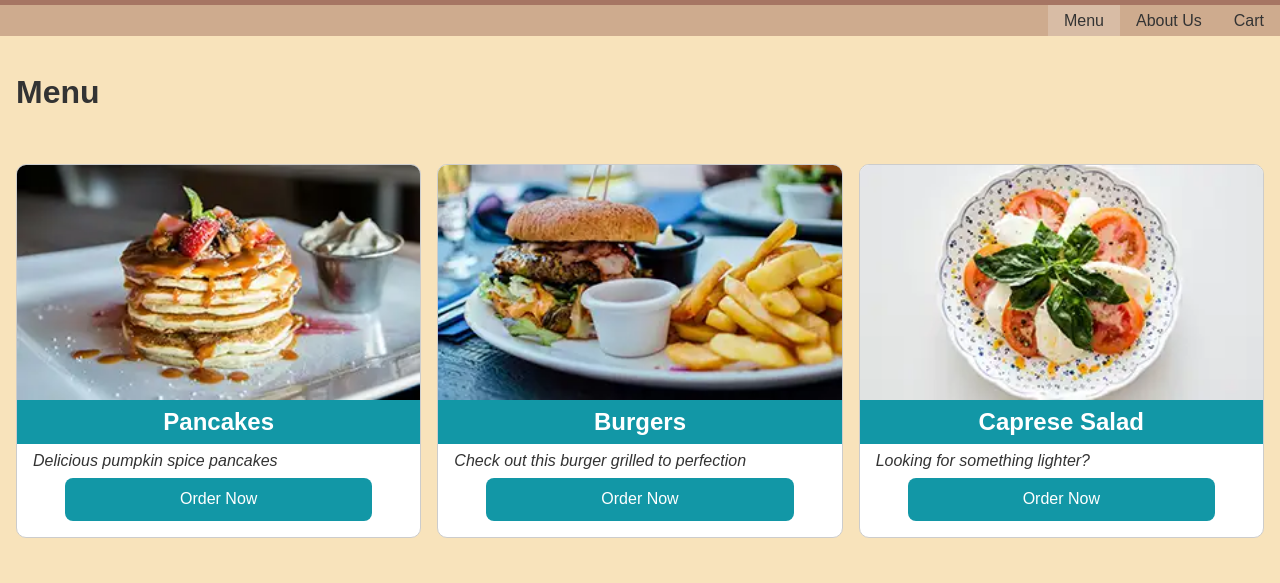
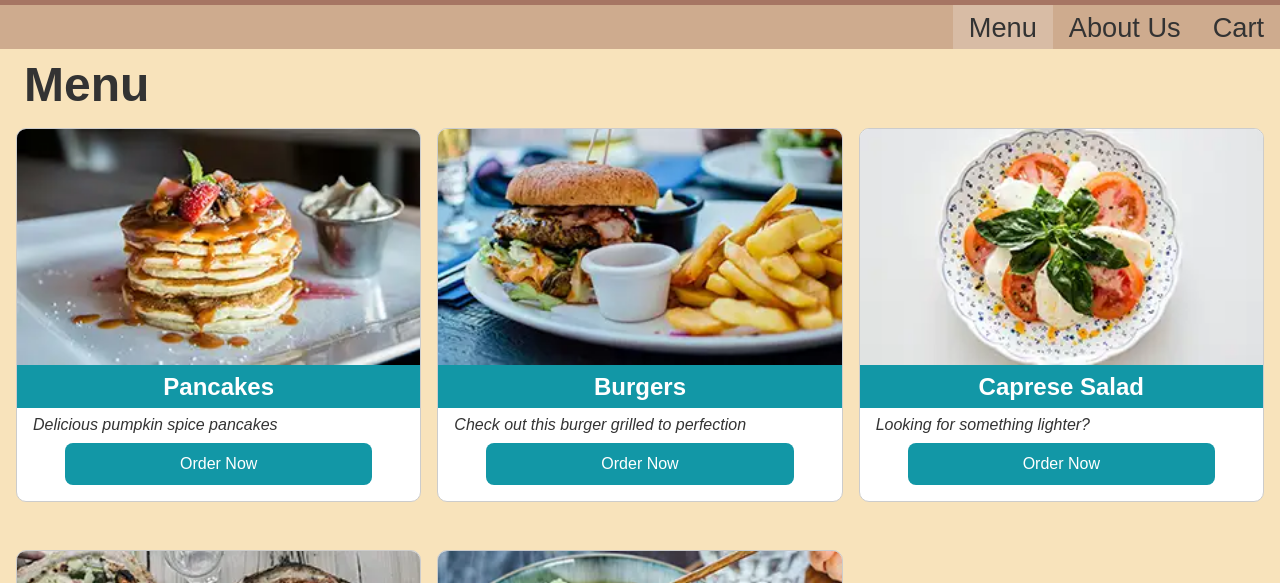
Before and after one commit to SammyBug26/Diner, a plain HTML site: page index.html in a window 1280 px wide. Shown: the part 162-745 px from the top of the page. Drawn offline with nearby package versions, Linux system fonts and the light colour scheme; a web font is replaced by a local one.

Commit message:
attempt 3

```diff
--- a/scss/_medium.scss
+++ b/scss/_medium.scss
@@ -4,6 +4,10 @@ header{
     span {
        padding:3rem 3rem;
     }
+}
+
+nav {
+  font-size: 1.7rem;
 }
 
 div.allcards{
--- a/scss/_small.scss
+++ b/scss/_small.scss
@@ -37,7 +37,7 @@ span {
         font-size: 3rem;
         font-weight: $normalWeight;
         color: white;
-
+        padding:2rem 0rem;
 
     }
 }
@@ -88,7 +88,10 @@ ul.open.menuLinks {
 //main section
 #mainWrapper{
   h1{
-  padding: 1rem;
+  padding: 0rem 1.5rem;
+  margin-top: .5rem;
+  margin-bottom: 0;
+  font-size: 3rem;
 }
 }
 div.allcards{
```
Also changed, not shown: css/styles.css, css/styles.min.css, 2 other files.
